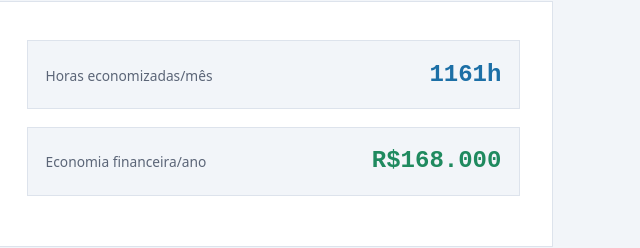
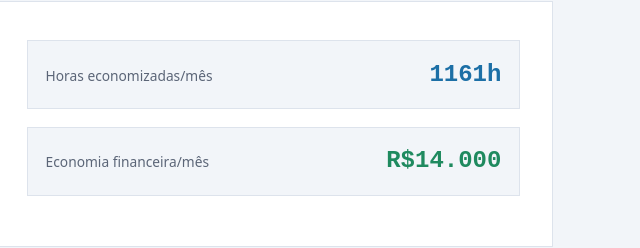
Before and after one commit to figueira147-dotcom/jusleads-landing, a plain HTML site: page index.html in a window 1280 px wide. Shown: the part 2630-2878 px from the top of the page, 629-1269 px from the left. Drawn offline with Linux system fonts and the light colour scheme.

Commit message:
Exibe economia financeira mensal em vez de anual

```diff
--- a/index.html
+++ b/index.html
@@ -696,7 +696,7 @@
             <span class="out blue" id="calcHoursSaved">0h</span>
           </div>
           <div class="calc-result">
-            <span class="label">Economia financeira/ano</span>
+            <span class="label">Economia financeira/mês</span>
             <span class="out" id="calcMoneySaved">R$0</span>
           </div>
           <p class="fine-print" id="calcNote" style="margin: -0.4rem 0 0;"></p>
@@ -991,11 +991,11 @@
     var hoursSavedMonth = totalHoursWeek * WEEKS_PER_MONTH * MANUAL_TIME_REDUCTION;
     var internMonthlyCost = sellers * INTERN_MONTHLY_COST;
     var jusLeadsCost = jusLeadsMonthlyCost(courts);
-    var moneySavedYear = (internMonthlyCost - jusLeadsCost) * 12;
+    var moneySavedMonth = internMonthlyCost - jusLeadsCost;
 
     calcHoursSaved.textContent = Math.round(hoursSavedMonth) + 'h';
-    if (moneySavedYear > 0) {
-      calcMoneySaved.textContent = 'R$' + Math.round(moneySavedYear).toLocaleString('pt-BR');
+    if (moneySavedMonth > 0) {
+      calcMoneySaved.textContent = 'R$' + Math.round(moneySavedMonth).toLocaleString('pt-BR');
       calcNote.textContent = '';
     } else {
       calcMoneySaved.textContent = 'R$0';
```
